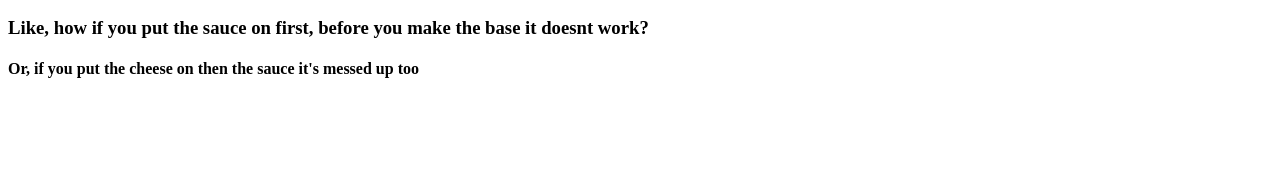
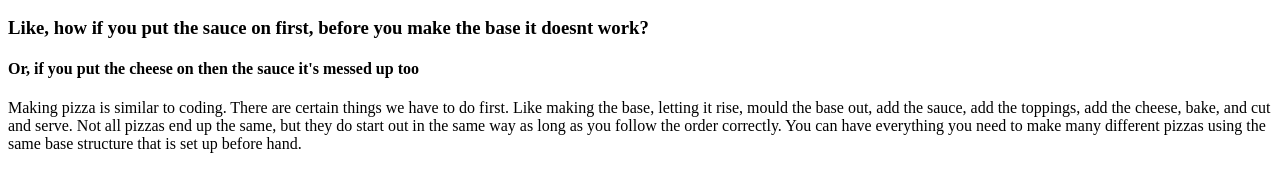
Before and after one commit to marni01/HTML-CSS, a plain HTML site: page index.html in a window 1280 px wide. Shown: the part 110-302 px from the top of the page. Drawn offline with Linux system fonts and the light colour scheme.

Commit message:
add copy

```diff
--- a/index.html
+++ b/index.html
@@ -10,5 +10,8 @@
     <h2>Yeah, but have you really thought about it?</h2>
     <h3>Like, how if you put the sauce on first, before you make the base it doesnt work?</h3>
     <h4>Or, if you put the cheese on then the sauce it's messed up too</h4>
+
+    <p>Making pizza is similar to coding. There are certain things we have to do first. Like making the base, letting it rise, mould the base out, add the sauce, add the toppings, add the cheese, bake, and cut and serve. Not all pizzas end up the same, but they do start out in the same way as long as you follow the order correctly. You can have everything you need to make many different pizzas using the same base structure that is set up before hand.</p>
+
 </body>
 </html>
```
